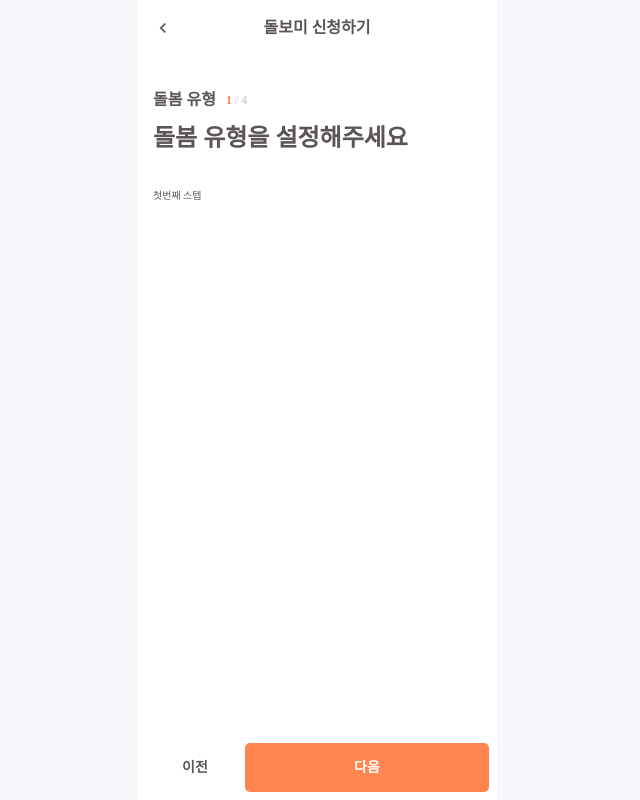
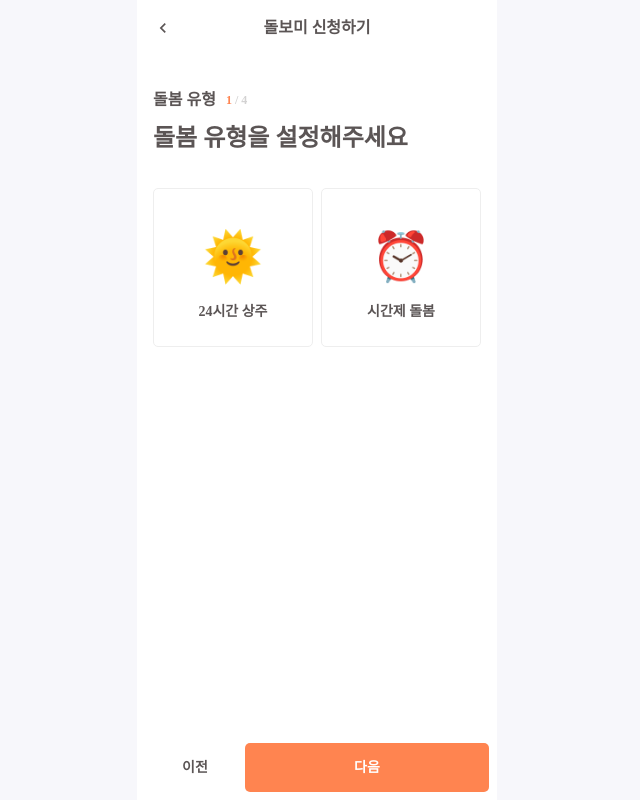
Before and after one commit to Leo-Xee/wanted-codestates-project-2-6, a React (Create React App) app: page / in a window 1280 px wide. Shown: the whole page, without its empty margins (323-963 px from the left). Built offline with nearby package versions, Linux system fonts and the light colour scheme.

Commit message:
feat: 돌봄유형 선택 기능 구현

```diff
--- a/src/GlobalStyle.tsx
+++ b/src/GlobalStyle.tsx
@@ -9,6 +9,7 @@ const GlobalStyle = createGlobalStyle`
     --text-disabled: #D3D2D2;
     --btn-disabled: #E2E2E2;
     --bg-form: #F6F6F6;
+    --outline: #EEEEEE;
   }
   /* reset */
   *{margin:0;padding:0;font:inherit;color:inherit;}
--- /dev/null
+++ b/src/components/ButtonWithEmoji/ButtonWithEmoji.tsx
@@ -0,0 +1,20 @@
+import React from "react";
+import * as S from "./styles";
+
+type ButtonWithEmojiProps = {
+  isActive: boolean;
+  label: string;
+  emoji: string;
+  onClick: () => void;
+};
+
+function ButtonWithEmoji({ isActive, label, emoji, onClick }: ButtonWithEmojiProps) {
+  return (
+    <S.ButtonBlock active={isActive} onClick={onClick}>
+      <span className="emoji">{emoji}</span>
+      <span className="label">{label}</span>
+    </S.ButtonBlock>
+  );
+}
+
+export default ButtonWithEmoji;
--- /dev/null
+++ b/src/components/ButtonWithEmoji/index.tsx
@@ -0,0 +1 @@
+export { default } from "./ButtonWithEmoji";
--- /dev/null
+++ b/src/components/ButtonWithEmoji/styles.ts
@@ -0,0 +1,34 @@
+import styled, { css } from "styled-components";
+
+export const ButtonBlock = styled.button<{ active: boolean }>`
+  display: flex;
+  justify-content: center;
+  flex-direction: column;
+  align-items: center;
+  flex: 1;
+  padding: 24px;
+  font-size: 1.4rem;
+  font-weight: bold;
+  border: 1px solid var(--outline);
+  border-radius: 5px;
+
+  .emoji {
+    font-size: 4.8rem;
+  }
+
+  span {
+    margin-top: 8px;
+  }
+
+  & + & {
+    margin-left: 8px;
+  }
+
+  ${(props) =>
+    props.active &&
+    css`
+      background: var(--primary);
+      border-color: var(--primary);
+      color: white;
+    `}
+`;
--- /dev/null
+++ b/src/components/CareType/CareType.tsx
@@ -0,0 +1,27 @@
+import React, { useState } from "react";
+import * as S from "./styles";
+import ButtonWithImg from "../ButtonWithEmoji";
+
+const typeData = [
+  { id: 1, emoji: "🌞", label: "24시간 상주" },
+  { id: 2, emoji: "⏰", label: "시간제 돌봄" },
+];
+
+function CareType() {
+  const [selectedType, setSelectedType] = useState(0);
+  return (
+    <S.ButtonGroup>
+      {typeData.map((type) => (
+        <ButtonWithImg
+          key={type.id}
+          isActive={selectedType === type.id}
+          emoji={type.emoji}
+          label={type.label}
+          onClick={() => setSelectedType(type.id)}
+        />
+      ))}
+    </S.ButtonGroup>
+  );
+}
+
+export default CareType;
--- /dev/null
+++ b/src/components/CareType/index.tsx
@@ -0,0 +1 @@
+export { default } from "./CareType";
--- /dev/null
+++ b/src/components/CareType/styles.ts
@@ -0,0 +1,6 @@
+import styled from "styled-components";
+
+export const ButtonGroup = styled.div`
+  display: flex;
+  width: 100%;
+`;
--- a/src/pages/Apply/Apply.tsx
+++ b/src/pages/Apply/Apply.tsx
@@ -1,5 +1,6 @@
 import React, { useState } from "react";
 import ApplyTemplate from "../../components/ApplyTemplate";
+import CareType from "../../components/CareType";
 
 type ApplyProps = {
   setRoute: React.Dispatch<React.SetStateAction<string>>;
@@ -10,7 +11,7 @@ function Apply({ setRoute }: ApplyProps) {
 
   return (
     <ApplyTemplate setRoute={setRoute} step={step} setStep={setStep}>
-      {step === 1 && <div>첫번째 스텝</div>}
+      {step === 1 && <CareType />}
       {step === 2 && <div>두번째 스텝</div>}
       {step === 3 && <div>세번째 스텝</div>}
       {step === 4 && <div>네번째 스텝</div>}
```
